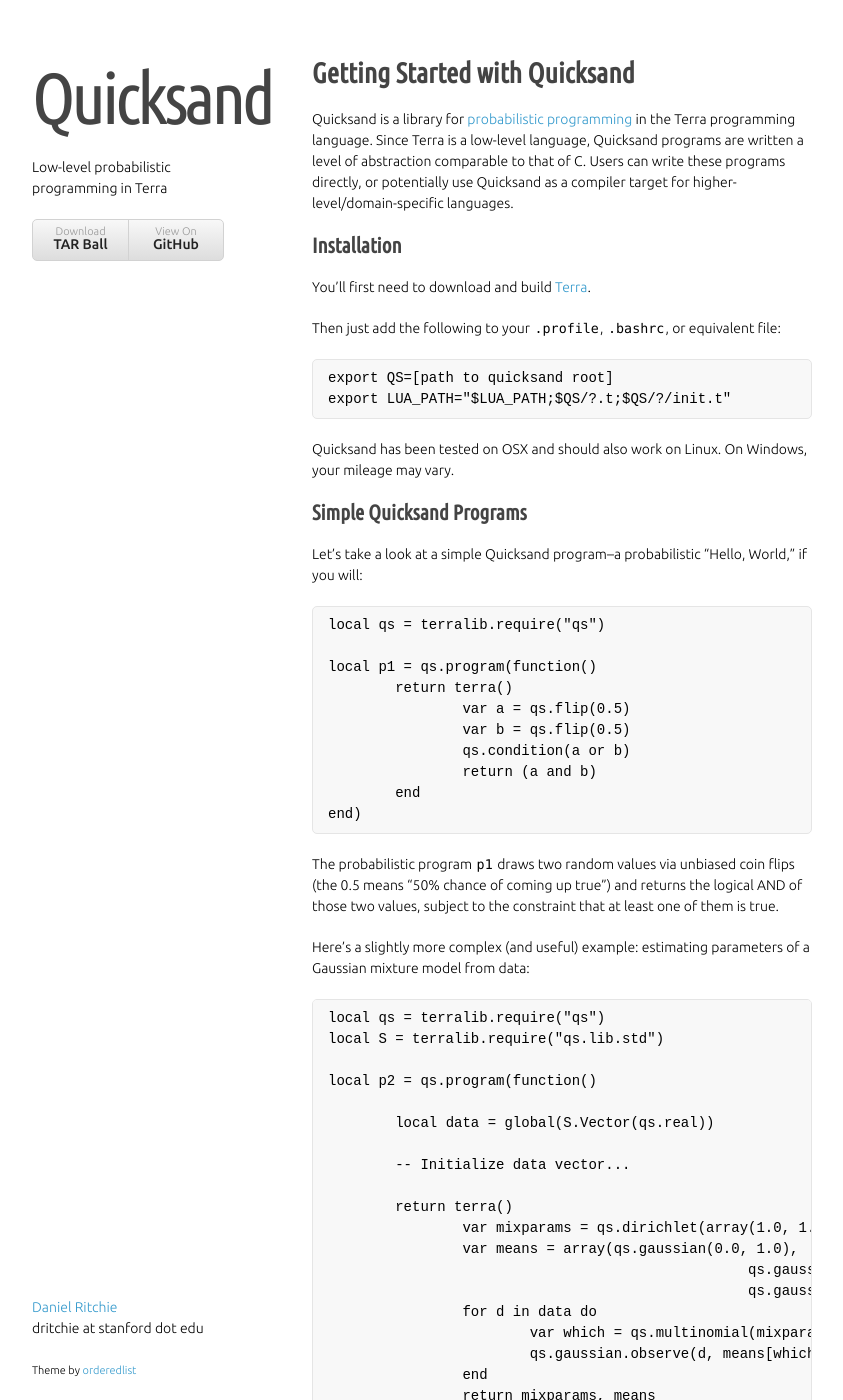
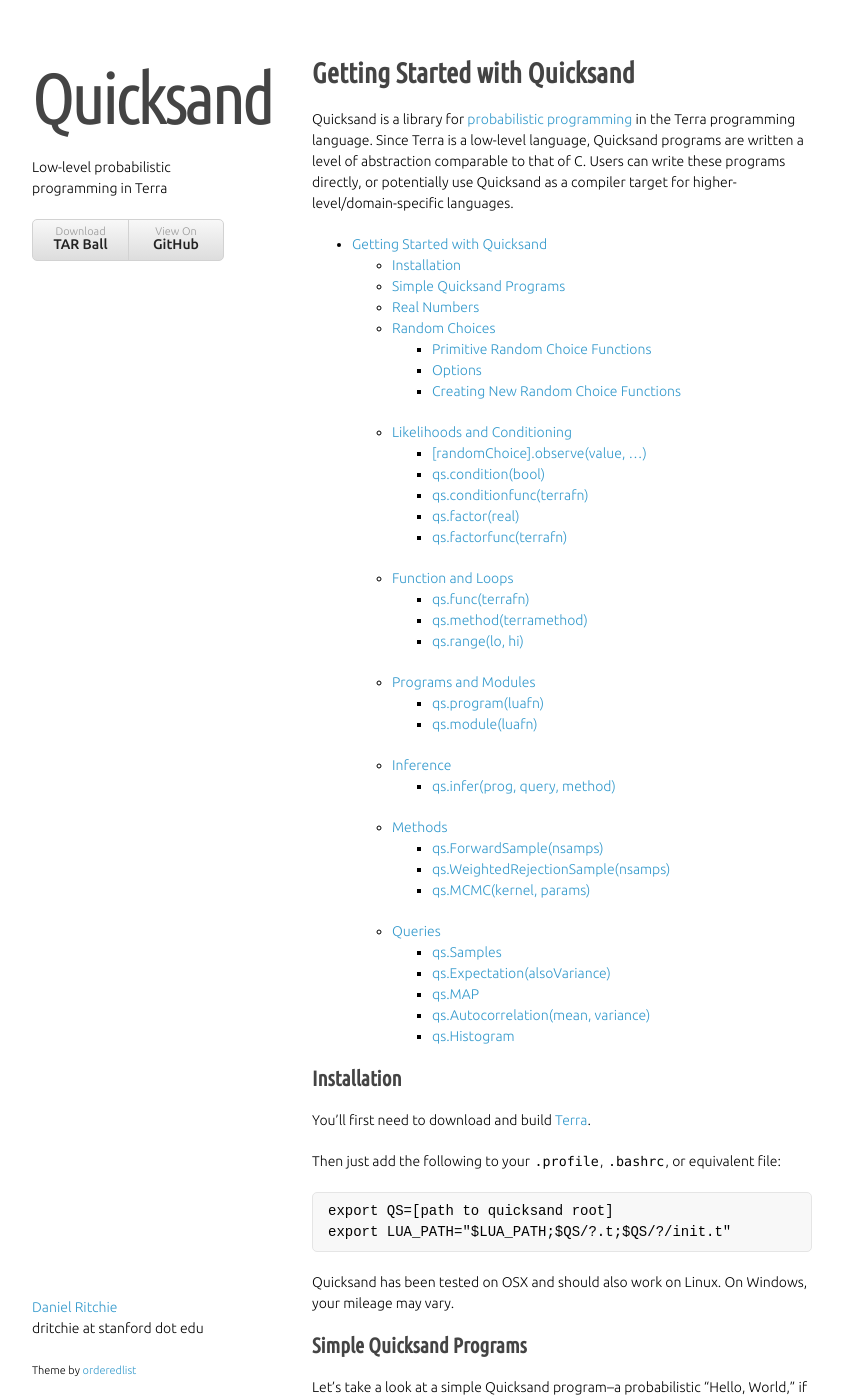
Before and after one commit to dritchie/quicksand, a Jekyll site: the page built from index.md, in a window 1280 px wide and 1400 px high. Shown: the whole window, without its empty margins (218-1061 px from the left). Built offline with Jekyll 4.4.1, drawn with Linux system fonts in a browser that asks for light colours; some web fonts are replaced; some of the changed lines change nothing that is shown; some of the changed text lies outside the part shown.

Commit message:
Experimenting with table of contents.

```diff
--- a/index.md
+++ b/index.md
@@ -7,6 +7,8 @@
 
 Quicksand is a library for [probabilistic programming](http://web.stanford.edu/~ngoodman/papers/POPL2013-abstract.pdf) in the Terra programming language. Since Terra is a low-level language, Quicksand programs are written a level of abstraction comparable to that of C. Users can write these programs directly, or potentially use Quicksand as a compiler target for higher-level/domain-specific languages.
 
+* auto-gen TOC:
+{:toc}
 
 ## Installation
 
@@ -162,7 +164,11 @@
 
 ## Likelihoods and Conditioning
 
+A probabilistic program is only interesting if we introduce some condition or constraint its execution--otherwise, we could just run it forward to obtain samples from the distribution it defines.
+
 ### [randomChoice].observe(value, ...)
+
+Adjusts the probability of the current program execution according to the probability of observing `value` drawn from `[randomChoice]` with parameters `...`. The simple example programs above demonstrated
 
 ### qs.condition(bool)
 
```
